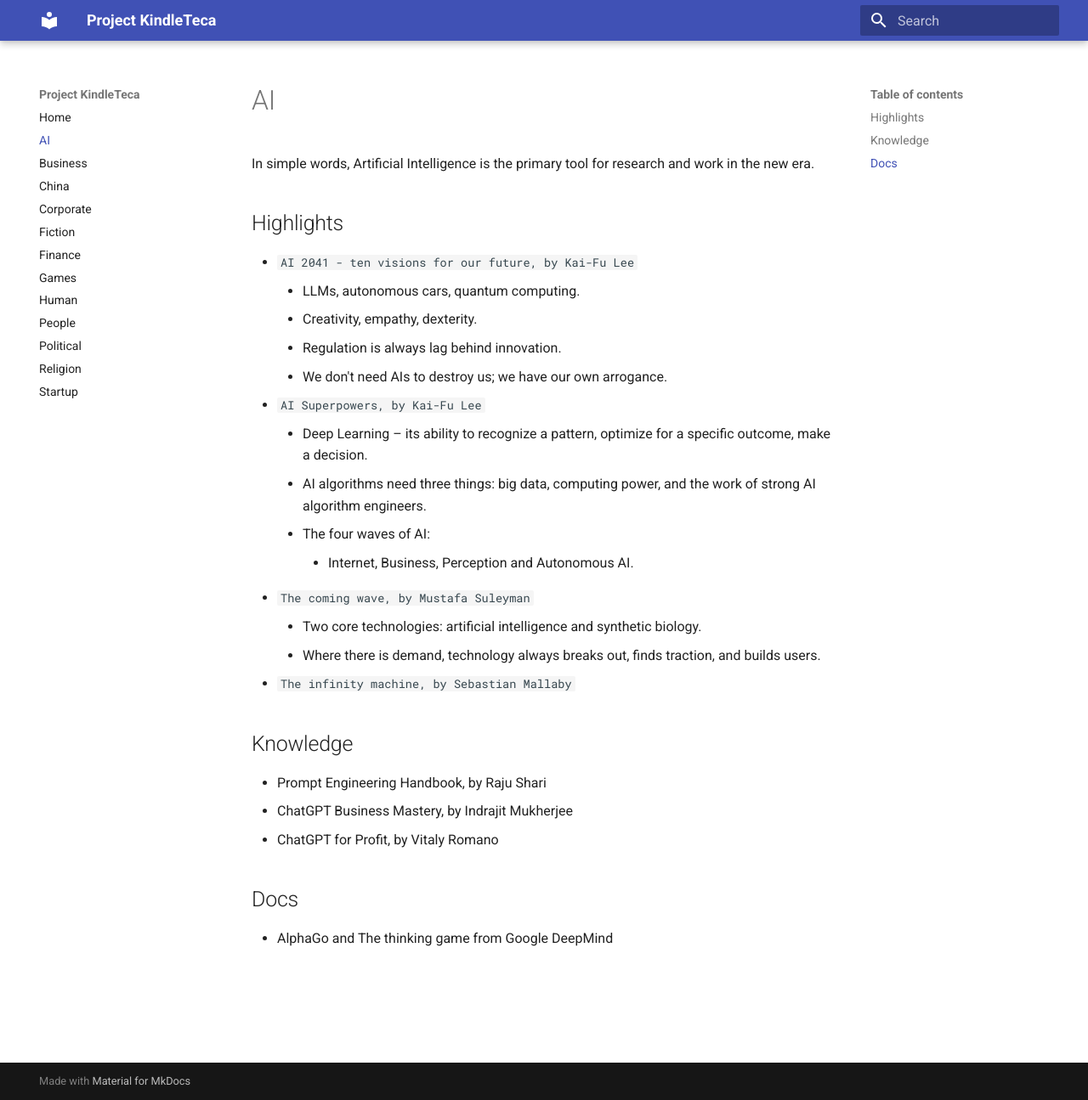
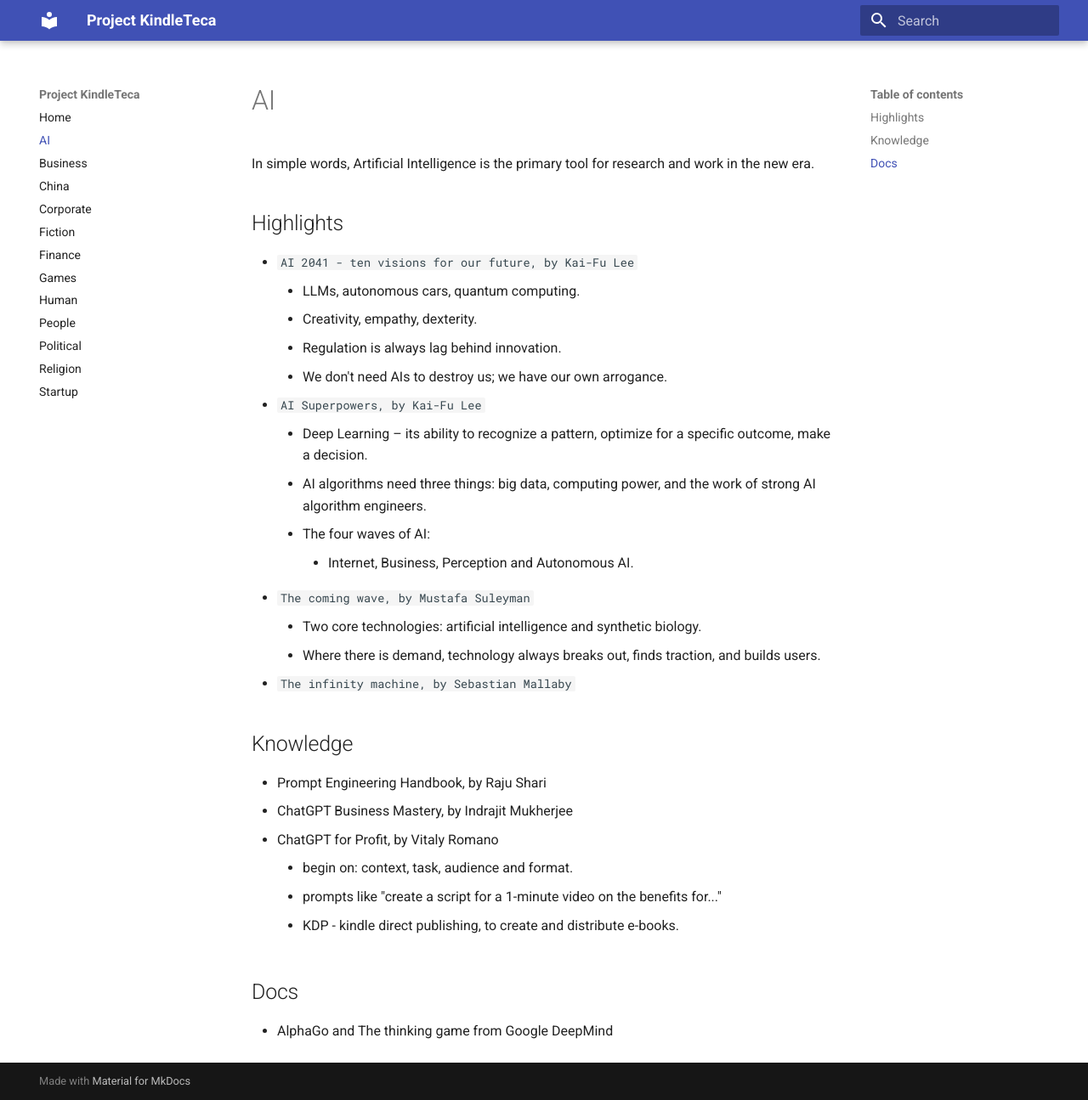
Before and after one commit to renatobrf/kindle-teca, an MkDocs documentation site: the page built from docs/ai.md, in a window 1280 px wide and 1295 px high. Shown: the whole window at 85% size. Built offline with MkDocs 1.6.1 and Material for MkDocs 9.7.7, drawn with Linux system fonts in a browser that asks for light colours.

Commit message:
Enhance ai.md with prompt engineering details
Added additional prompt engineering notes and examples.

```diff
--- a/docs/ai.md
+++ b/docs/ai.md
@@ -20,6 +20,9 @@
 - Prompt Engineering Handbook, by Raju Shari
 - ChatGPT Business Mastery, by Indrajit Mukherjee
 - ChatGPT for Profit, by Vitaly Romano
+    - begin on: context, task, audience and format.
+    - prompts like "create a script for a 1-minute video on the benefits for..."
+    - KDP - kindle direct publishing, to create and distribute e-books.
 
 ## Docs
 - AlphaGo and The thinking game from Google DeepMind
```
